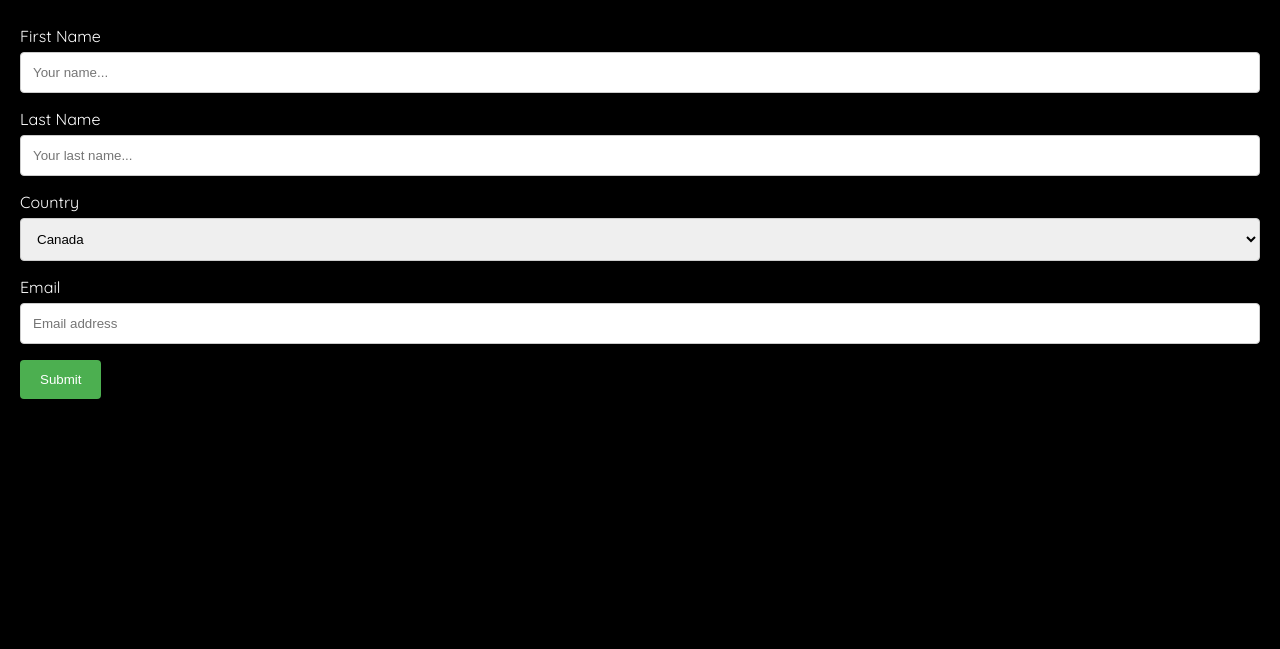
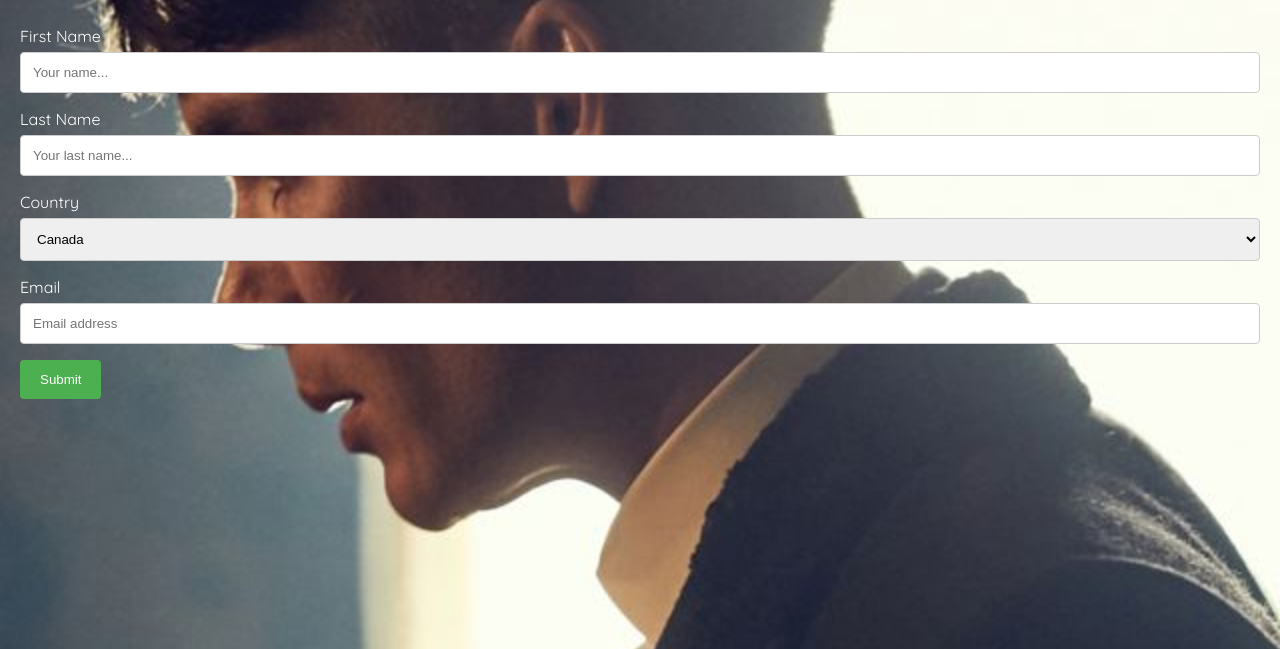
Before and after one commit to hannah-bradshaw/final-project, a plain HTML site: page index.html in a window 1280 px wide. Shown: the part 151-800 px from the top of the page. Drawn offline with Linux system fonts and the light colour scheme.

Commit message:
final code

```diff
--- a/index.html
+++ b/index.html
@@ -3,7 +3,7 @@
   <head>
       <meta charset="UTF-8">
       <title>reel reviews homepage</title>
-      <link rel="stylesheet" href="main.css">
+      <link rel="stylesheet" href="main.css" Type="text/css" media="all">
       <script src="script.js"></script>
       <link href="https://fonts.googleapis.com/css2?family=Quicksand&display=swap" rel="stylesheet">
   </head>
@@ -25,10 +25,10 @@
 
     <form class="container" id="myForm" onsubmit="send()">
       <label for="fname">First Name</label>
-      <input class="input" type="text" id="fname" name="firstname" placeholder="Your name..." required>
+      <input class="input" type="text" id="fname" name="firstname" placeholder="Your name..." required><br>
 
       <label for="lname">Last Name</label>
-      <input class="input" type="text" id="lname" name="lastname" placeholder="Your last name..." required>
+      <input class="input" type="text" id="lname" name="lastname" placeholder="Your last name..." required><br>
 
       <label for="country">Country</label>
       <select class="input" id="country" name="country">
@@ -37,7 +37,7 @@
         <option value="wales">Wales</option>
         <option value="england">England</option>
         <option value="scotland">Scotland</option>
-      </select>
+      </select><br>
 
       <label for="email">Email</label>
       <input class="input" type="email" placeholder="Email address">
--- a/main.css
+++ b/main.css
@@ -1,8 +1,13 @@
-/* Thara's work */
+/* Top of page */
 body {
-  background-color: black;
+  background-image: url("peakyblinderstommy.jpg");
+  background-color:black;
   margin: 0px;
   font-family: 'Quicksand', sans-serif;
+  height: 650px;
+  background-position: center;
+  background-repeat: no-repeat;
+  background-size: cover;
 }
 
 .navbar {
--- a/script.js
+++ b/script.js
@@ -2,5 +2,5 @@ function send() {
     let firstName = document.getElementById("fname").value;
     let lastName = document.getElementById("lname").value;
 
-    alert(`Thank you, ${firstName} ${lastName} for submitting your response! We will get back to you as soon as possible`);
+    alert(`Thank you, ${firstName} for submitting your response. We will get back to you as soon as possible!`);
 }
```
Also changed, not shown: peakyblinderstommy.jpg (added).
